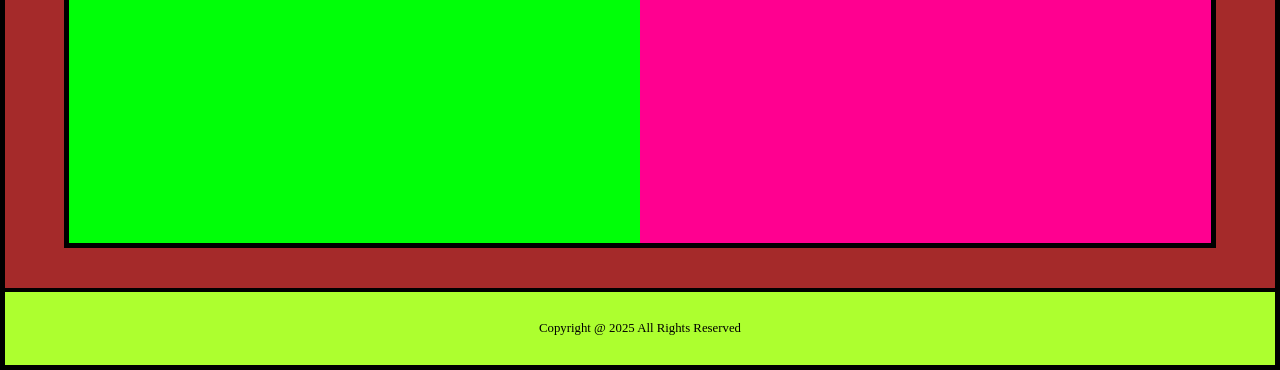
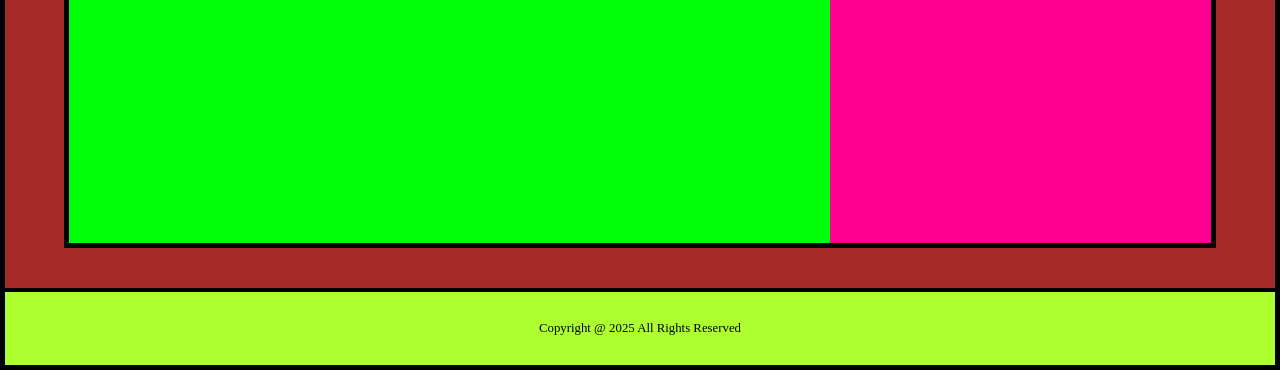
Before and after one commit to xscape24/SimQueue, a plain HTML site: page index.html in a window 1280 px wide. Shown: the part 622-992 px from the top of the page. Drawn offline with Linux system fonts and the light colour scheme.

Commit message:
Reorganize files

```diff
--- a/frontend/style.css
+++ b/style.css
@@ -121,8 +121,8 @@ body{
 
 #grid-container{
     display: grid;
-    grid-template-columns: repeat(2,2fr);
-    grid-template-rows:repeat(2,2fr);
+    grid-template-columns: 2fr 1fr;
+    grid-template-rows:3fr 3fr;
 
 
     background-color: gray;
```
Also changed, not shown: assets/Screenshot 2025-11-04 065016.png (renamed from frontend/assets/Screenshot 2025-11-04 065016.png), assets/Screenshot 2025-11-04 072911.png (renamed from frontend/assets/Screenshot 2025-11-04 072911.png), assets/graph.png (renamed from frontend/assets/graph.png), assets/play.png (renamed from frontend/assets/play.png), assets/reset.png (renamed from frontend/assets/reset.png), assets/unnamed.png (renamed from frontend/assets/unnamed.png), assets/video-pause-button.png (renamed from frontend/assets/video-pause-button.png), index.html (renamed from frontend/index.html), 1 other file.
